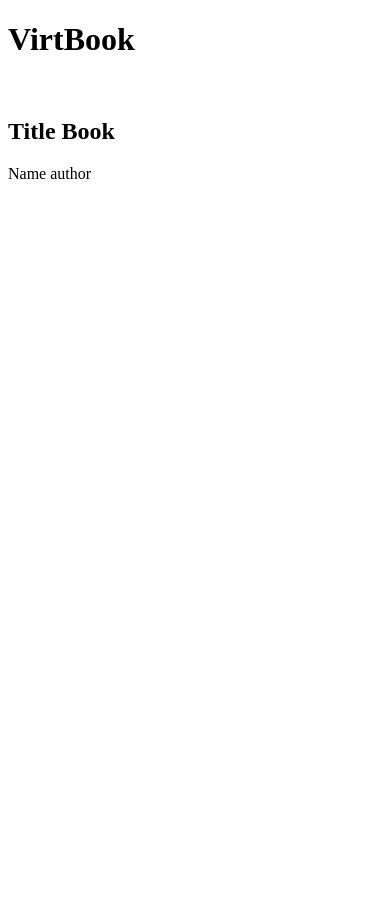
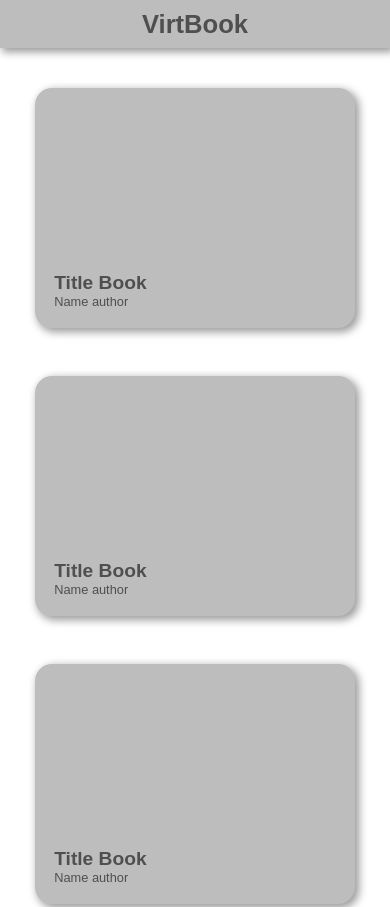
Before and after one commit to marfernans/virtbook, a plain HTML site: page index.html in a window 390 px wide. Shown: the top 907 px of the page. Before the commit the page ends 844 px from the top, so only its background shows below. Drawn offline with Linux system fonts and the light colour scheme.

Commit message:
css initial from mobileVersion

```diff
--- a/index.html
+++ b/index.html
@@ -4,22 +4,57 @@
 <head>
     <meta charset="UTF-8">
     <meta name="viewport" content="width=device-width, initial-scale=1.0">
+    <link rel="stylesheet" href="style.css">
     <title>VirtBook</title>
 </head>
 
 <body>
+    <main class="main__wrapper">
+
     <header class="header__container">
         <div class="header__content">
             <h1 class="header__content--text">VirtBook</h1>
         </div>
     </header>
 
-    <main class="main__wrapper">
         <section class="container">
             <div class="content__card">
-                <div class="content__card--image">
-                    <img class="imge" src="" alt="">
+                <div class="content__card--texts">
+                    <h1 class="title">Title Book</h1>
+                    <p class="author">Name author</p>
                 </div>
+            </div>
+        </section>
+
+        <section class="container">
+            <div class="content__card">
+                <div class="content__card--texts">
+                    <h1 class="title">Title Book</h1>
+                    <p class="author">Name author</p>
+                </div>
+            </div>
+        </section>
+
+        <section class="container">
+            <div class="content__card">
+                <div class="content__card--texts">
+                    <h1 class="title">Title Book</h1>
+                    <p class="author">Name author</p>
+                </div>
+            </div>
+        </section>
+
+        <section class="container">
+            <div class="content__card">
+                <div class="content__card--texts">
+                    <h1 class="title">Title Book</h1>
+                    <p class="author">Name author</p>
+                </div>
+            </div>
+        </section>
+
+        <section class="container">
+            <div class="content__card">
                 <div class="content__card--texts">
                     <h1 class="title">Title Book</h1>
                     <p class="author">Name author</p>
--- a/style.css
+++ b/style.css
@@ -0,0 +1,107 @@
+/*=====RESET=====*/
+
+html {
+    box-sizing: border-box;
+    font-family: sans-serif;
+    font-size: 16px;
+}
+
+
+*,
+*:after,
+*:before {
+    padding: 0;
+    margin: 0;
+    box-sizing: inherit;
+}
+
+img {
+    max-width : 100%;
+}
+
+a {
+    text-decoration : none;
+}
+
+a:hover {
+    text-decoration : underline;
+}
+
+    /*=====COLORS=====*/
+
+:root {
+   --gray-3 : #BDBDBD;
+   --gray-2 : #828282;
+   --gray-1 : #4F4F4F;
+}
+
+/*=======================================*/
+
+
+
+.main__wrapper {
+    display: flex;
+    flex-direction: column;
+
+
+}
+
+
+/*=====HEADER=====*/
+
+.header__container {
+    display: flex;
+    justify-content: center;
+    background-color: var(--gray-3);
+    position: fixed;
+    top: 0;
+    width: 100%
+
+}
+
+.header__container {
+    box-shadow: 3px 3px 8px 1px rgba(0,0,0,0.4);
+}
+
+
+.header__content {
+    display: flex;
+    align-items: center;
+    font-size: 0.8em;
+    height: 3rem;
+    color: var(--gray-1);
+
+
+
+
+}
+
+.header__container  + .container{
+    padding-top: 4rem;
+}
+
+.container {
+    display: flex;
+    justify-content: center;
+    margin: 1.5rem;
+
+
+}
+
+.content__card {
+    display: flex;
+    flex-direction: column;
+    justify-content: flex-end;
+    background-color: var(--gray-3);
+    width: 20em;
+    height: 15em;
+    border-radius: 17px;
+    box-shadow: 3px 3px 8px 1px rgba(0,0,0,0.4);
+
+}
+
+.content__card--texts {
+    margin: 1.5em;
+    color: var(--gray-1);
+    font-size: 0.8em;
+}
```
